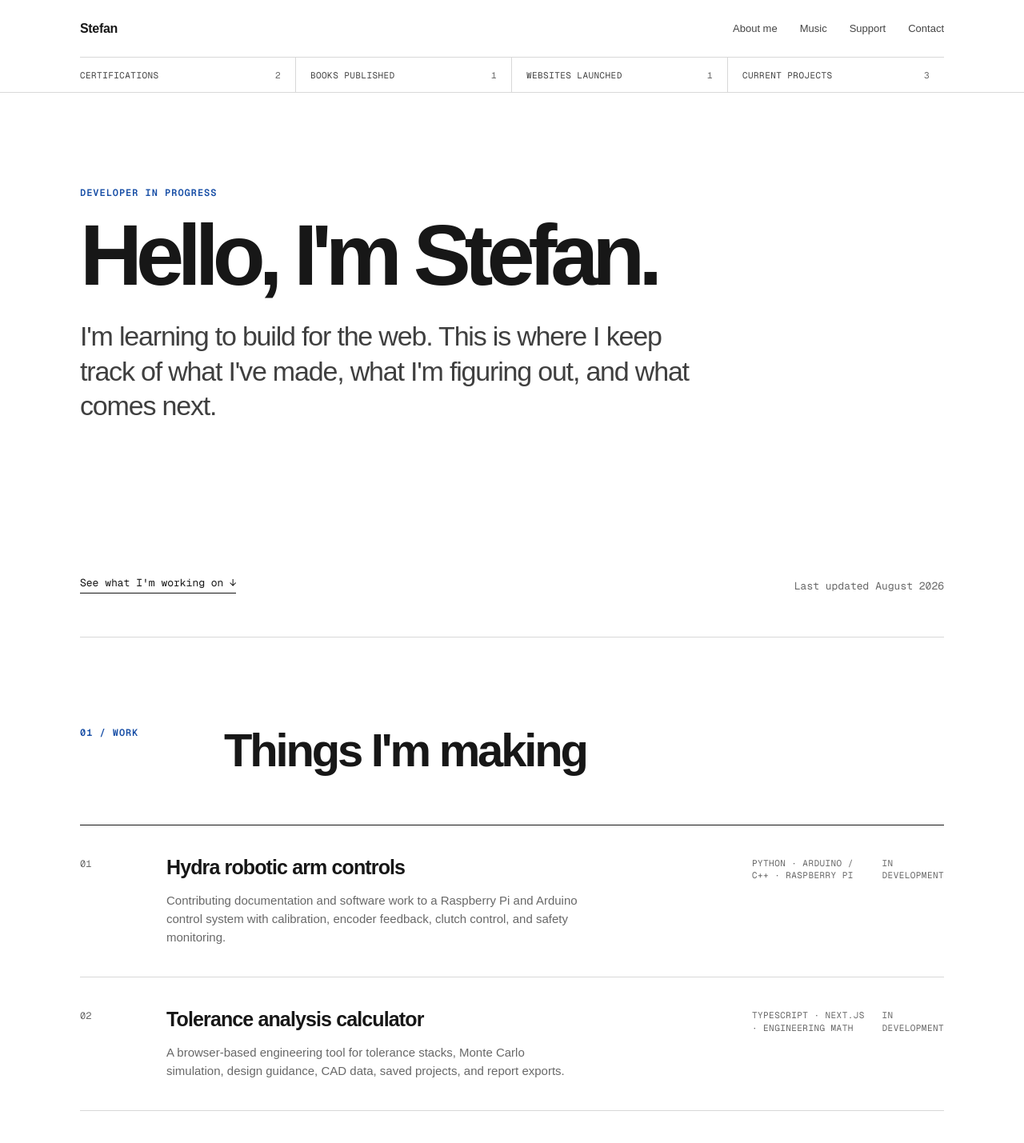
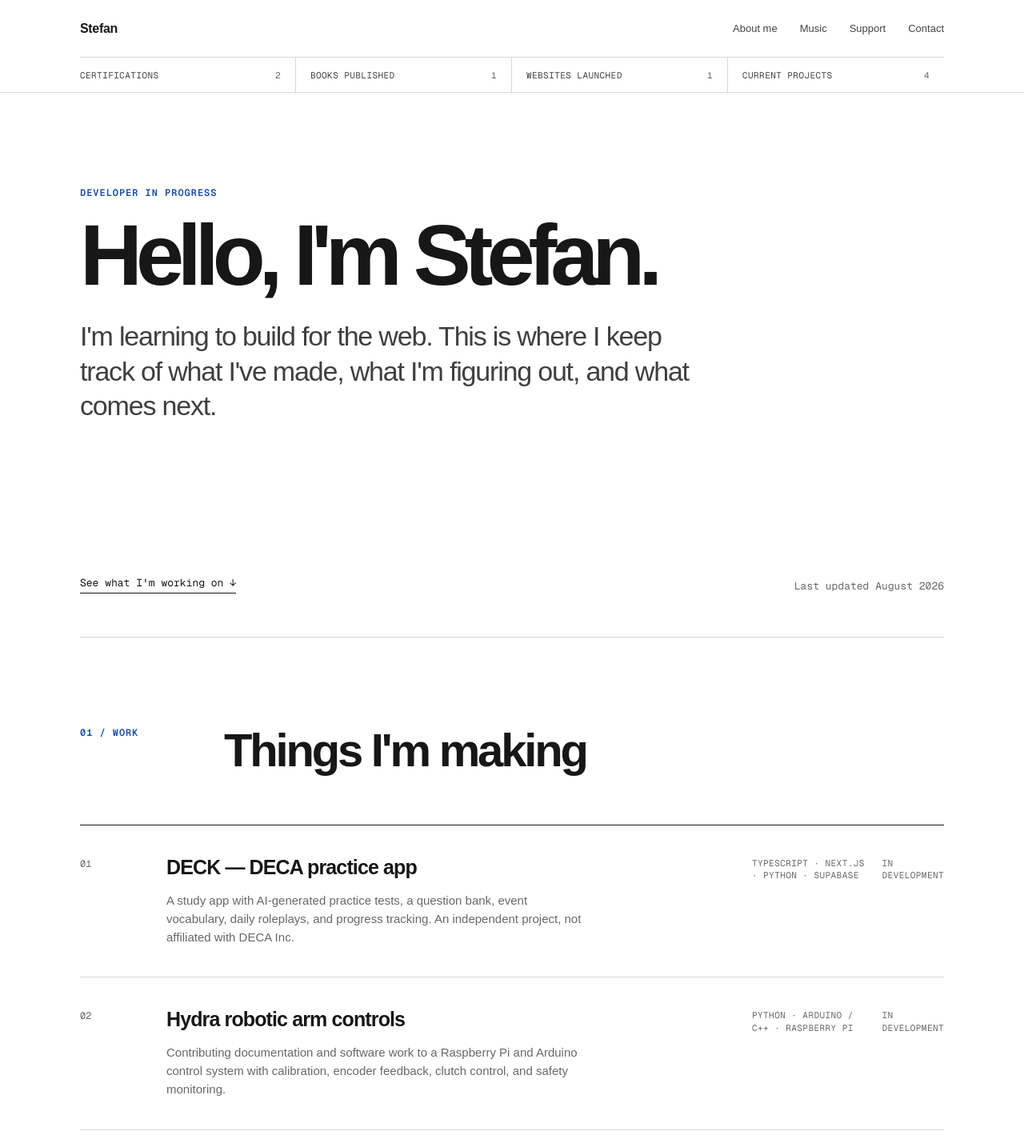
Before and after one commit to WHYDOESTHISWORLDEXIST/stefan-portfolio, a Next.js app: page / in a window 1280 px wide. Shown: the top 1429 px of the page at 80% size. Built offline with nearby package versions, Linux system fonts and the light colour scheme.

Commit message:
Add DECK DECA practice app to current projects

```diff
--- a/app/page.tsx
+++ b/app/page.tsx
@@ -1,4 +1,10 @@
 const projects = [
+  {
+    year: 'In development',
+    title: 'DECK — DECA practice app',
+    description: 'A study app with AI-generated practice tests, a question bank, event vocabulary, daily roleplays, and progress tracking. An independent project, not affiliated with DECA Inc.',
+    tools: 'TypeScript · Next.js · Python · Supabase',
+  },
   {
     year: 'In development',
     title: 'Hydra robotic arm controls',
@@ -31,7 +37,7 @@ export default function Home() {
           <a href="#certifications"><span>Certifications</span><strong>2</strong></a>
           <a href="#books"><span>Books published</span><strong>1</strong></a>
           <a href="#websites"><span>Websites launched</span><strong>1</strong></a>
-          <a href="#projects"><span>Current projects</span><strong>3</strong></a>
+          <a href="#projects"><span>Current projects</span><strong>{projects.length}</strong></a>
         </div>
       </div>
 
```
